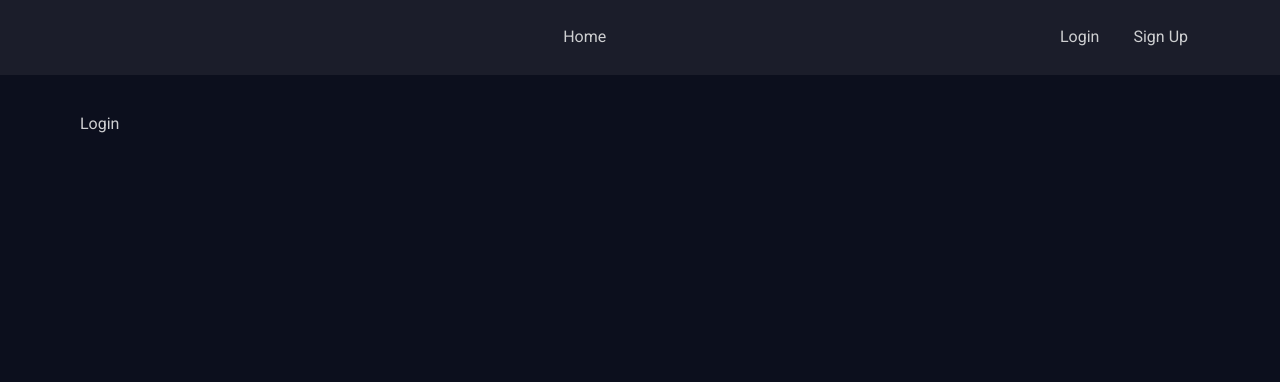
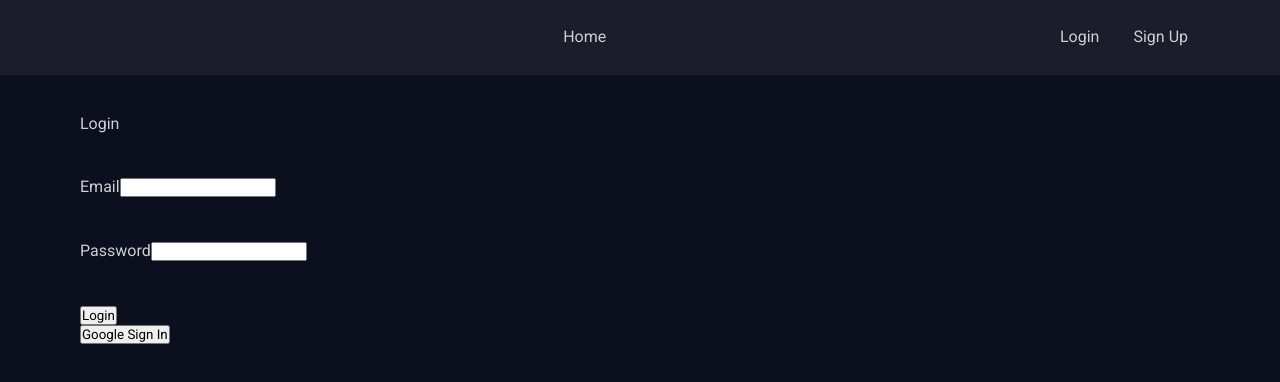
Before and after one commit to K1nlaS/japanese_morphman_tracker, a React (Create React App) app: page /auth/login in a window 1280 px wide. Shown: the top 382 px of the page. Built offline with nearby package versions, Linux system fonts and the light colour scheme; no server answers.

Commit message:
basic firestore setup

```diff
--- a/src/components/login-form/login-form.comp.jsx
+++ b/src/components/login-form/login-form.comp.jsx
@@ -1,10 +1,38 @@
-import React from 'react';
+//Misc
+
+//Firebase
+import { signInWithGooglePopup } from "../../utils/firebase/firebase.utils";
+
+//Components
+import FormInput from "../form-input/form-input.comp";
+
+//Styled Components
+import {
+  LoginContainer,
+  Title,
+  SButton
+} from "./login-form.styles";
 
 const LoginForm = () => {
 
+  const logGoogleUser = async () => {
+    const res = await signInWithGooglePopup();
+    console.log(res);
+  };
 
   return (
-    <div>Login</div>
+    <LoginContainer>
+      <Title>Login</Title>
+
+      <form >
+        <FormInput label="Email" type="email" name="email" />
+        <FormInput label="Password" type="password" name="password" />
+
+        <SButton type="submit">Login</SButton>
+
+      </form>
+      <SButton onClick={logGoogleUser}>Google Sign In</SButton>
+    </LoginContainer>
   );
 };
 
--- a/src/components/login-form/login-form.styles.jsx
+++ b/src/components/login-form/login-form.styles.jsx
@@ -0,0 +1,13 @@
+import styled from "styled-components";
+
+export const LoginContainer = styled.div`
+
+`;
+
+export const Title = styled.div`
+
+`;
+
+export const SButton = styled.button`
+
+`;
--- a/src/components/sign-up-form/sign-up-form.comp.jsx
+++ b/src/components/sign-up-form/sign-up-form.comp.jsx
@@ -1,7 +1,11 @@
 //Misc
 
 //Components
+import { useRef } from "react";
 import FormInput from "../form-input/form-input.comp";
+
+//Contexts
+
 
 //Styled Components
 import {
@@ -13,16 +17,15 @@ import {
 
 const SignUpForm = () => {
 
-
   return (
     <SignUpContainer>
       <Title>Sign Up</Title>
 
       <form >
-        <FormInput label="Email" type="email" name="email" />
-        <FormInput label="Username" type="text" name="username" />
-        <FormInput label="Password" type="password" name="password" />
-        <FormInput label="Confirm Password" type="password" name="confirmPassword" />
+        <FormInput label="Email" type="email" name="email" required />
+        <FormInput label="Username" type="text" name="username" required />
+        <FormInput label="Password" type="password" name="password" required />
+        <FormInput label="Confirm Password" type="password" name="confirmPassword" required />
 
         <SButton type="submit">Sign Up</SButton>
       </form>
--- /dev/null
+++ b/src/utils/firebase/firebase.utils.js
@@ -0,0 +1,32 @@
+//Firebase
+import { initializeApp } from "firebase/app";
+import {
+  getAuth,
+  signInWithPopup,
+  createUserWithEmailAndPassword,
+  signInWithEmailAndPassword,
+  signOut,
+  onAuthStateChanged,
+  GoogleAuthProvider
+} from "firebase/auth";
+
+//Firbase configuration and initialization
+const firbaseConfig = {
+  apiKey: process.env.REACT_APP_FIRBASE_API_KEY,
+  authDomain: process.env.REACT_APP_FIRBASE_AUTH_DOMAIN,
+  projectId: process.env.REACT_APP_FIRBASE_PROJECT_ID,
+  storageBucket: process.env.REACT_APP_FIRBASE_STORAGE_BUCKET,
+  messagingSenderId: process.env.REACT_APP_FIRBASE_MESSAGING_SENDER_ID,
+  appId: process.env.REACT_APP_FIRBASE_APP_ID
+};
+
+initializeApp(firbaseConfig);
+
+//Google Auth Provider
+const GoogleProvider = new GoogleAuthProvider();
+GoogleProvider.setCustomParameters({
+  prompt: "select_account"
+});
+
+export const auth = getAuth();
+export const signInWithGooglePopup = () => signInWithPopup(auth, GoogleProvider);
```
